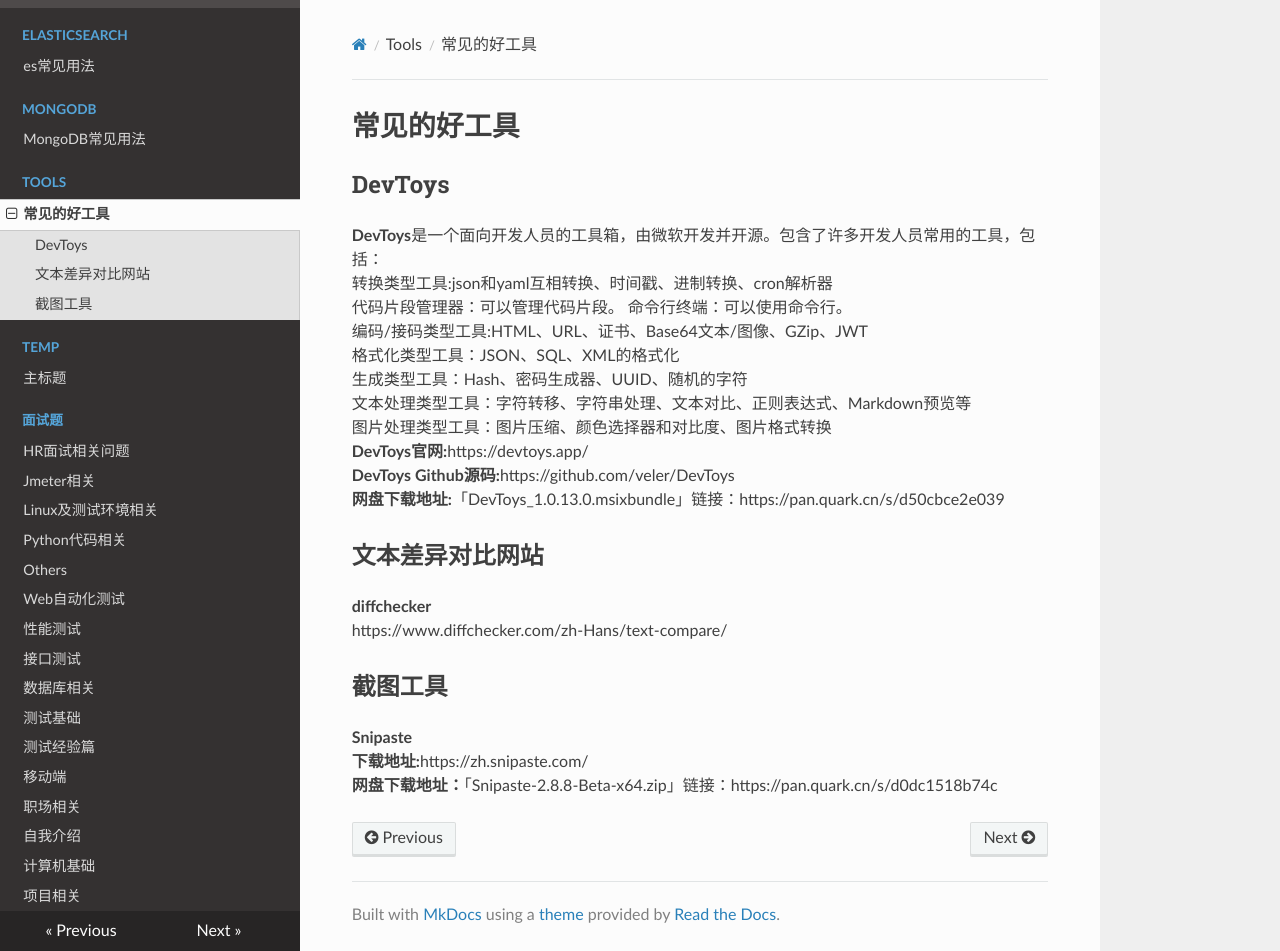
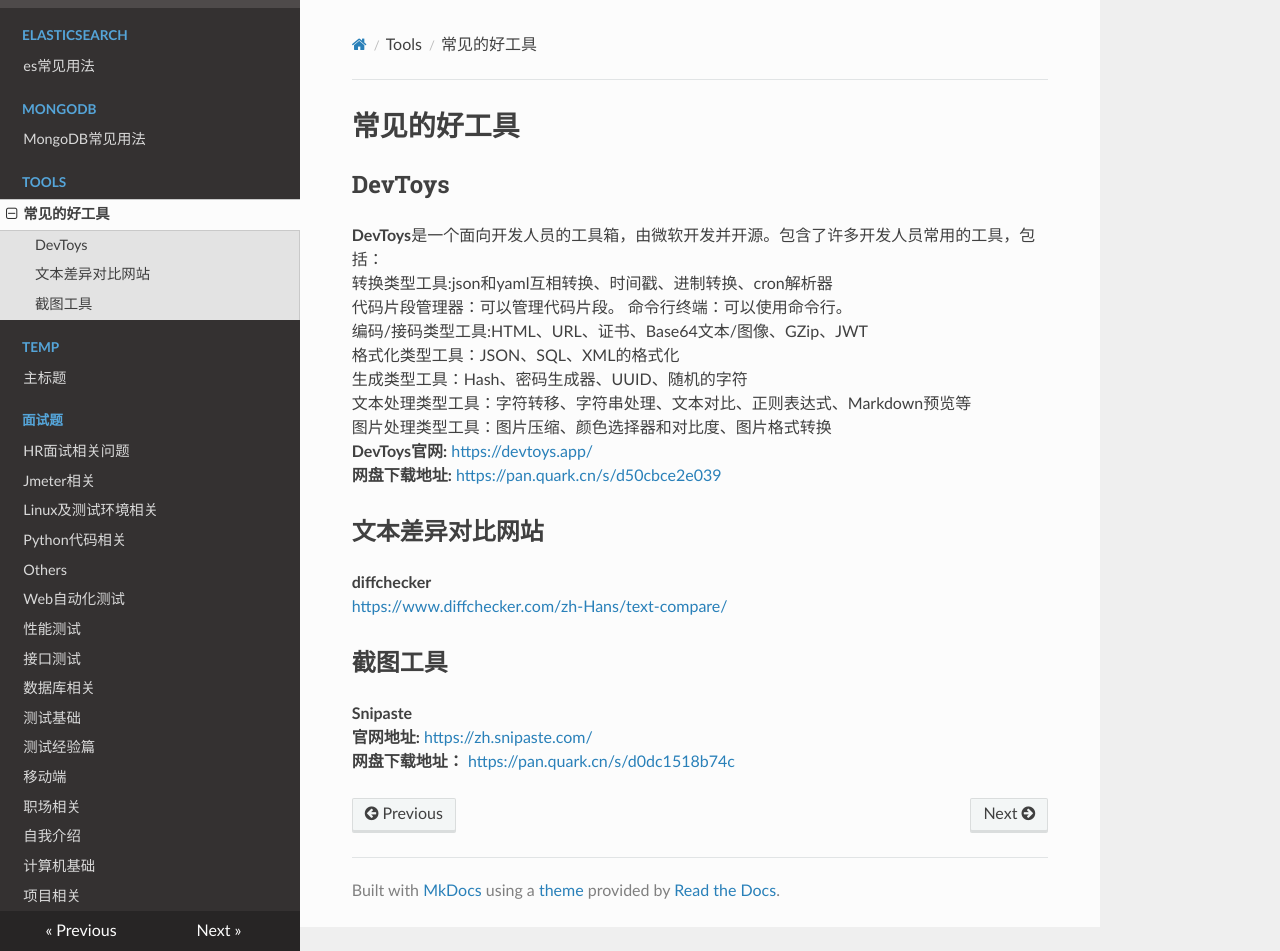
Before and after one commit to xiaobotester/blogs, an MkDocs documentation site: the page built from docs/Tools/Tools.md, in a window 1280 px wide and 951 px high. Built offline with MkDocs 1.6.1, drawn with Linux system fonts in a browser that asks for light colours; nearby versions of some CDN libraries.

Commit message:
调整格式，下载地址设置为可点击的链接

```diff
--- a/docs/Tools/Tools.md
+++ b/docs/Tools/Tools.md
@@ -11,15 +11,14 @@
 生成类型工具：Hash、密码生成器、UUID、随机的字符
 文本处理类型工具：字符转移、字符串处理、文本对比、正则表达式、Markdown预览等
 图片处理类型工具：图片压缩、颜色选择器和对比度、图片格式转换
-**DevToys官网:**https://devtoys.app/
-**DevToys Github源码:**https://github.com/veler/DevToys
-**网盘下载地址:**「DevToys_1.0.13.0.msixbundle」链接：https://pan.quark.cn/s/d50cbce2e039
+**DevToys官网:** <https://devtoys.app/>
+**网盘下载地址:** <https://pan.quark.cn/s/d50cbce2e039>
 
 ## 文本差异对比网站
 **diffchecker**
-https://www.diffchecker.com/zh-Hans/text-compare/
+<https://www.diffchecker.com/zh-Hans/text-compare/>
 
 ## 截图工具
 **Snipaste**
-**下载地址:**https://zh.snipaste.com/
-**网盘下载地址：**「Snipaste-2.8.8-Beta-x64.zip」链接：https://pan.quark.cn/s/d0dc1518b74c
+**官网地址:** <https://zh.snipaste.com/>
+**网盘下载地址：** <https://pan.quark.cn/s/d0dc1518b74c>
```
